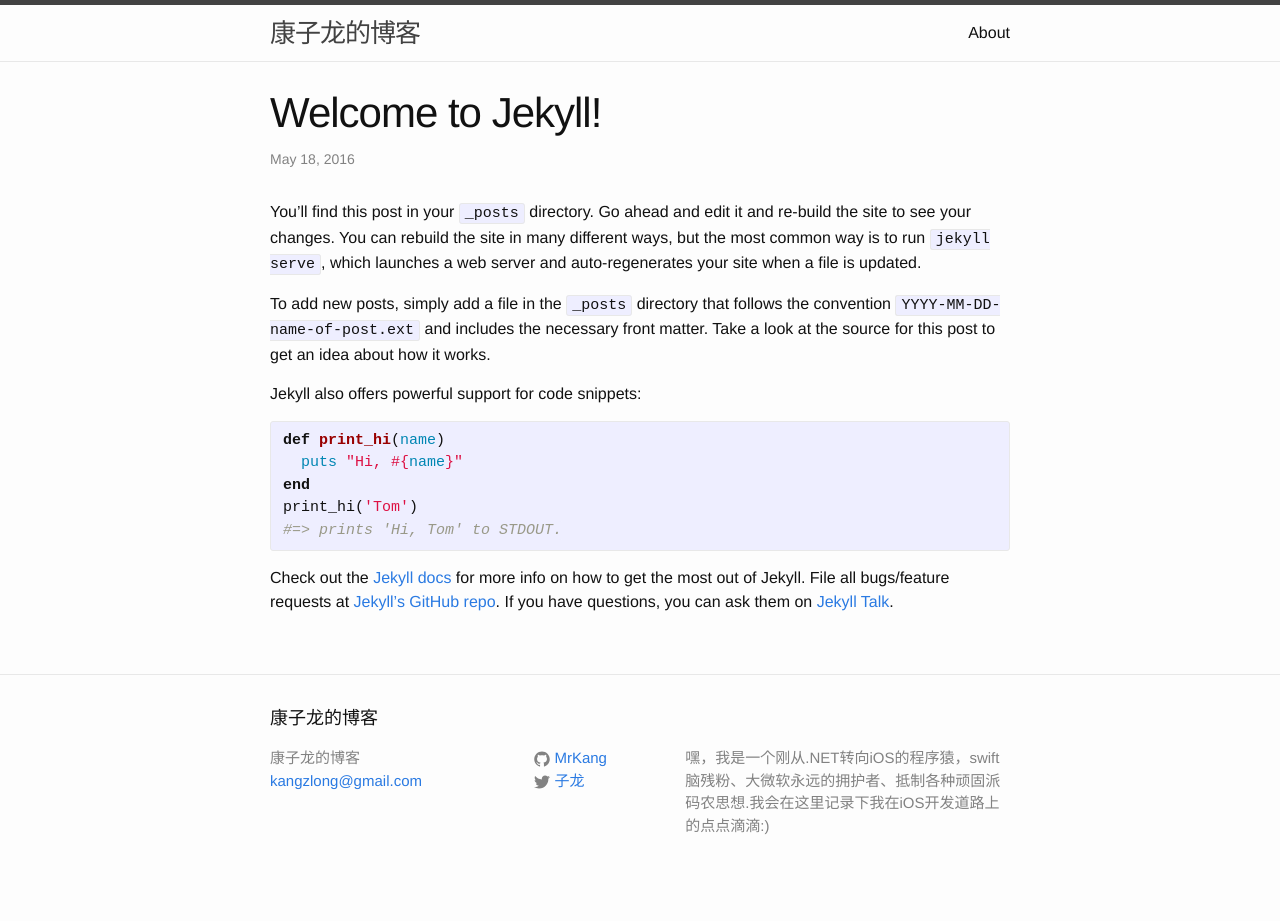
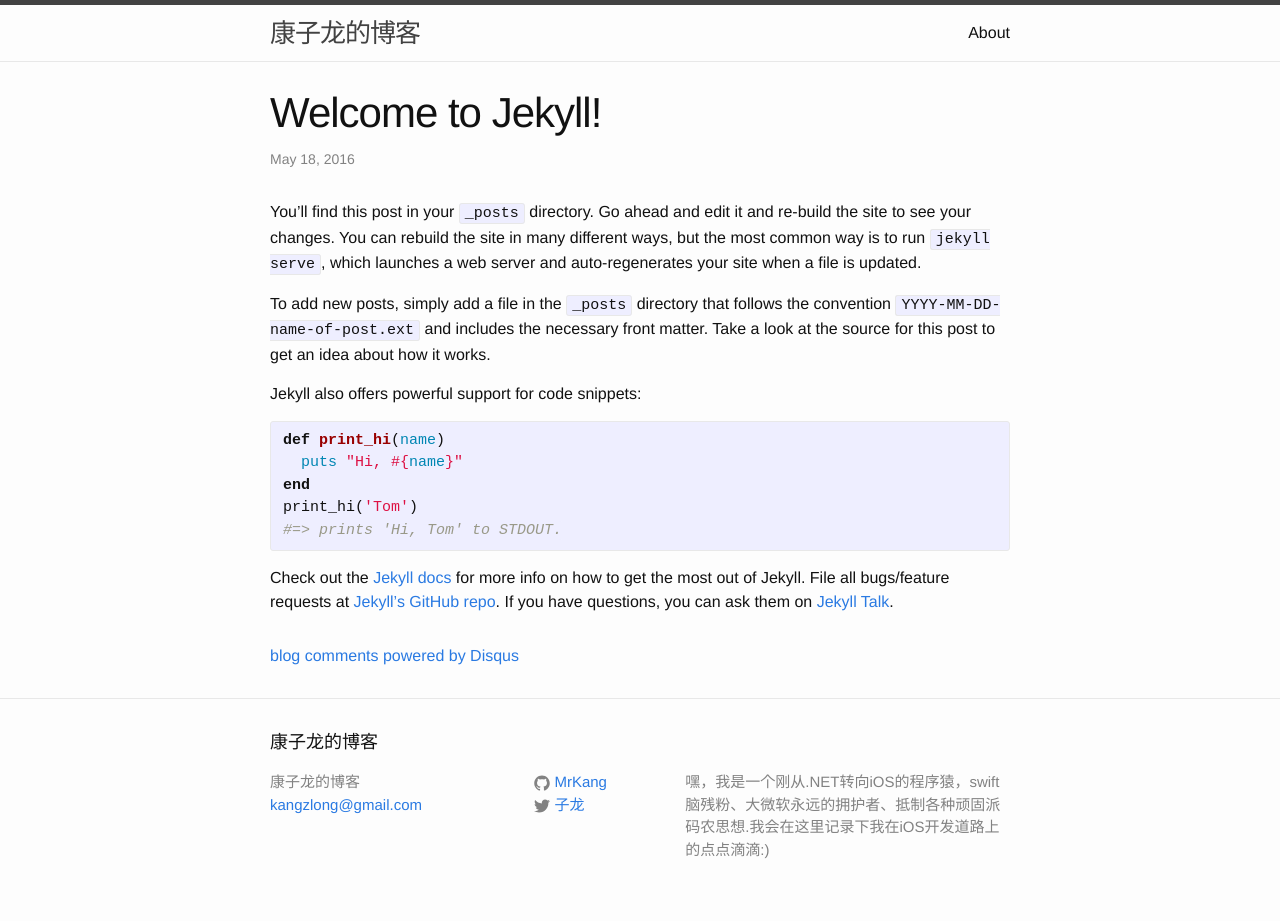
Before and after one commit to MrKang/MrKang.github.io, a Jekyll site: the page built from _posts/2016-05-19-welcome-to-jekyll.markdown, in a window 1280 px wide. Built offline with Jekyll 4.4.1, drawn with Linux system fonts in a browser that asks for light colours; comment, search, counter and statistics services are not loaded; before the commit the page ends 900 px from its top, so only the background shows below that; part of the change alters nothing that is shown.

Commit message:
添加评论功能

```diff
--- a/_layouts/post.html
+++ b/_layouts/post.html
@@ -11,5 +11,17 @@ layout: default
   <div class="post-content" itemprop="articleBody">
     {{ content }}
   </div>
-
+  <div id="disqus_thread"></div>
+  <script type="text/javascript">
+      /* * * CONFIGURATION VARIABLES: EDIT BEFORE PASTING INTO YOUR WEBPAGE * * */
+      var disqus_shortname = '康子龙的博客'; // required: replace example with your forum shortname 这个地方需要改成你配置的网站名
+      /* * * DON'T EDIT BELOW THIS LINE * * */
+      (function() {
+          var dsq = document.createElement('script'); dsq.type = 'text/javascript'; dsq.async = true;
+          dsq.src = 'http://' + disqus_shortname + '.disqus.com/embed.js';
+          (document.getElementsByTagName('head')[0] || document.getElementsByTagName('body')[0]).appendChild(dsq);
+      })();
+  </script>
+  <noscript>Please enable JavaScript to view the <a href="http://disqus.com/?ref_noscript">comments powered by Disqus.</a></noscript>
+  <a href="http://disqus.com" class="dsq-brlink">blog comments powered by <span class="logo-disqus">Disqus</span></a>
 </article>
```
